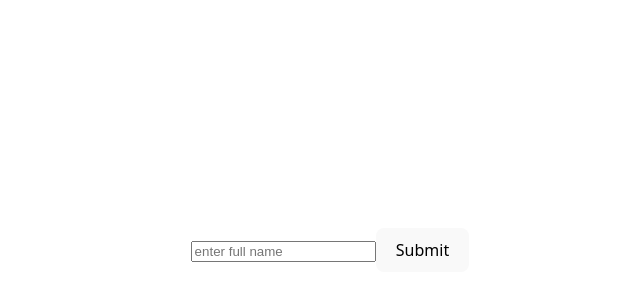
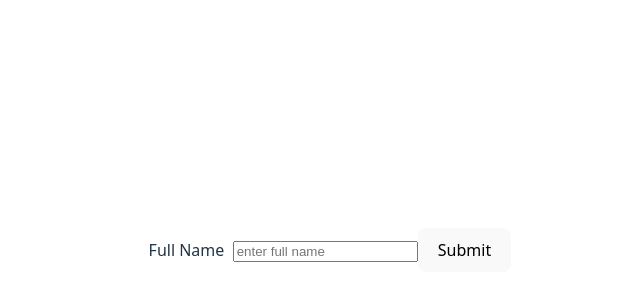
Before and after one commit to Anvesh-999/fullstack-dev-playground, a React (Vite) app in the folder forms-react/: page / in a window 1280 px wide. Shown: the part 150-450 px from the top of the page, without its empty margins (310-950 px from the left). Built offline with nearby package versions, Linux system fonts and the light colour scheme.

Commit message:
labels & forms in react

```diff
--- a/forms-react/src/Form.jsx
+++ b/forms-react/src/Form.jsx
@@ -1,7 +1,15 @@
+import { useState } from "react";
+
 export default function Form(){
+    let [fullName, setFullName] = useState("");
+
+    let handleChange= (e)=>{
+        setFullName(e.target.value);
+    }
     return(
         <form>
-            <input type="text" placeholder="enter full name" />
+            <label htmlFor="username">Full Name</label> &nbsp;
+            <input type="text" id="username" placeholder="enter full name" value={fullName} onChange={handleChange}/>
             <button>Submit</button>
         </form>
     )
```
